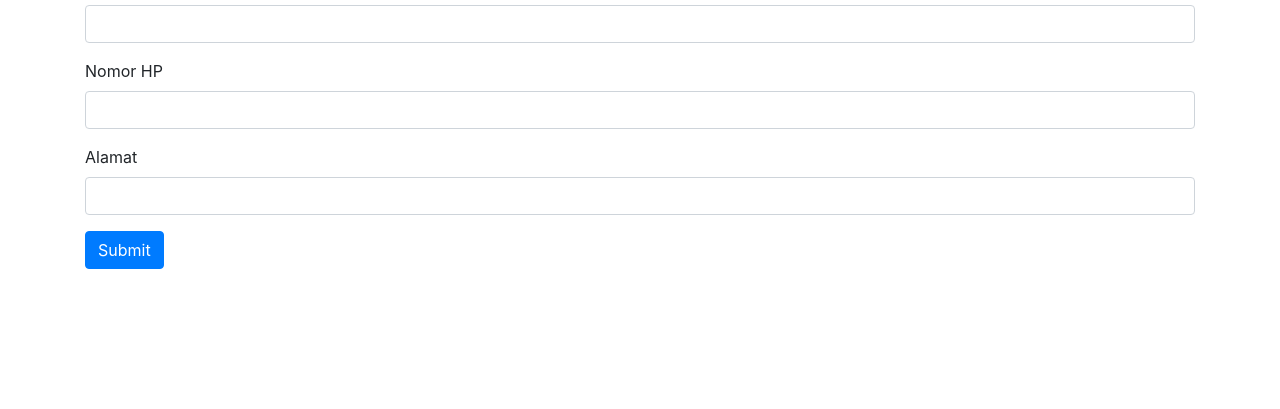
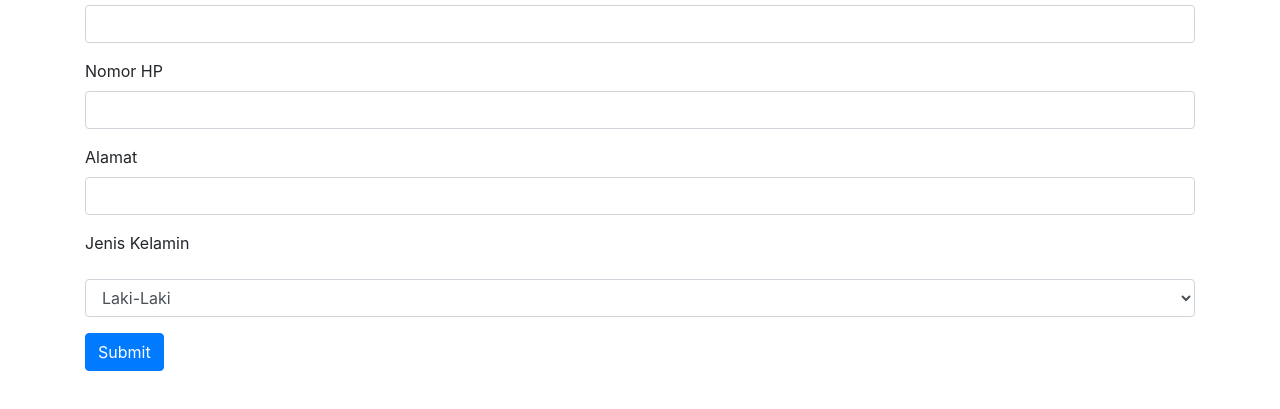
Before and after one commit to corpkiller/readme.md, a plain HTML site: page Index.html in a window 1280 px wide. Shown: the part 83-492 px from the top of the page. Drawn offline with nearby package versions, Linux system fonts and the light colour scheme.

Commit message:
Update Index.html

```diff
--- a/Index.html
+++ b/Index.html
@@ -29,6 +29,15 @@
                 <label for="alamat">Alamat</label>
                 <input type="text" class="form-control" name="alamat" id="alamat">
             </div>
+            <div class="form-group">
+                <label for="jenis_kelamin"> Jenis Kelamin</label>
+            </div>
+            <div class="form-group">
+                <select class="form-control" name="jenis_kelamin">
+                    <option value="Laki-Laki">Laki-Laki</option>
+                    <option value="Perempuan">Perempuan</option>
+                </select>
+            </div>
             <button type="submit" class="btn btn-primary">Submit</button>
         </form>
     </div>
```
